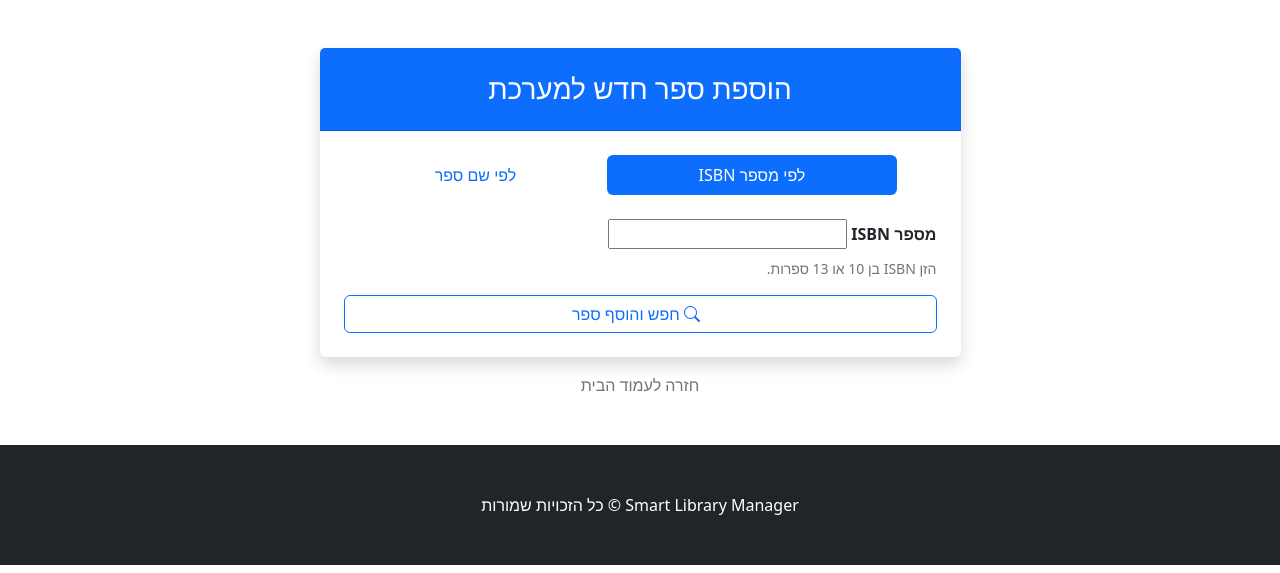
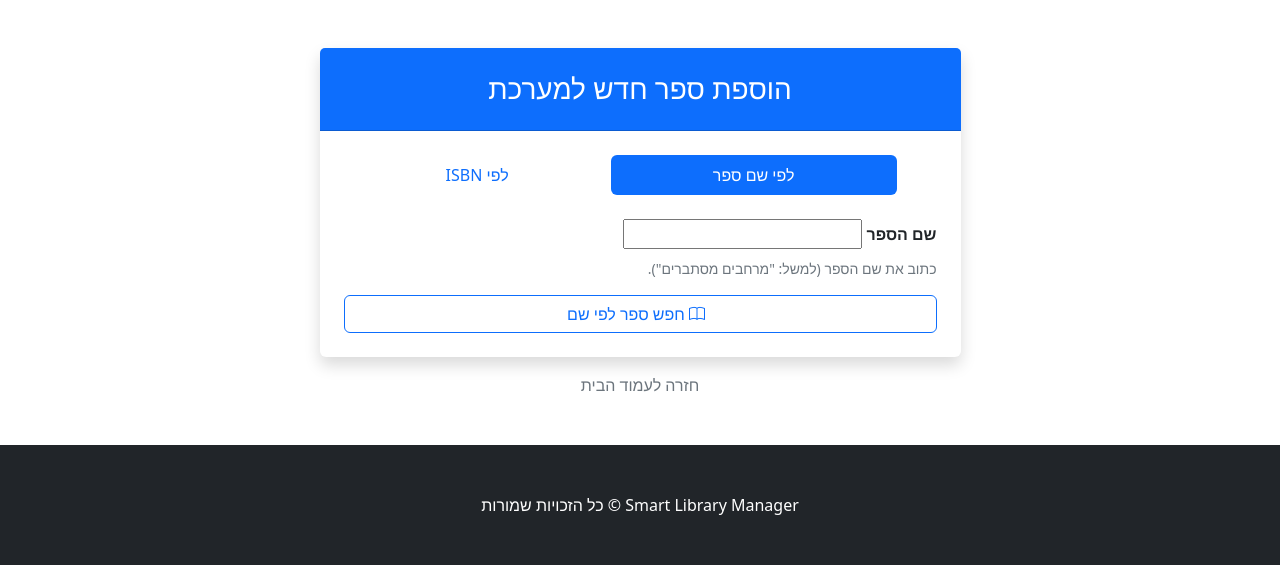
Before and after one commit to YoniPel/SmartLibraryManager, a Django app: page /add_book/ in a window 1280 px wide. Shown: the part 56-629 px from the top of the page. Run offline with Django 5.2, Linux system fonts and the light colour scheme; some libraries are stand-ins or nearby versions.

Commit message:
update the first add option to be based on title instead of ISBN

```diff
--- a/catalog/templates/catalog/add_book.html
+++ b/catalog/templates/catalog/add_book.html
@@ -12,16 +12,32 @@
 
                     <ul class="nav nav-pills nav-fill mb-4" id="bookFormTabs" role="tablist">
                         <li class="nav-item" role="presentation">
-                            <button class="nav-link active" id="isbn-tab" data-bs-toggle="tab" data-bs-target="#isbn-form-pane" type="button" role="tab">לפי מספר ISBN</button>
+                            <button class="nav-link active" id="isbn-tab" data-bs-toggle="tab" data-bs-target="#isbn-form-pane" type="button" role="tab">לפי שם ספר</button>
                         </li>
                         <li class="nav-item" role="presentation">
-                            <button class="nav-link" id="title-tab" data-bs-toggle="tab" data-bs-target="#title-form-pane" type="button" role="tab">לפי שם ספר</button>
+                            <button class="nav-link" id="title-tab" data-bs-toggle="tab" data-bs-target="#title-form-pane" type="button" role="tab">לפי ISBN</button>
                         </li>
                     </ul>
 
                     <div class="tab-content" id="bookFormTabContent">
 
-                        <div class="tab-pane fade show active" id="isbn-form-pane" role="tabpanel" aria-labelledby="isbn-tab">
+                        <div class="tab-pane fade show active" id="title-form-pane" role="tabpanel" aria-labelledby="title-tab">
+                            <form method="post">
+                                {% csrf_token %}
+                                <div class="mb-3">
+                                    <label class="form-label fw-bold">שם הספר</label>
+                                    {{ title_form.title }}
+                                    <div class="form-text">כתוב את שם הספר (למשל: "מרחבים מסתברים").</div>
+                                </div>
+                                <div class="d-grid">
+                                    <button type="submit" name="submit_title" class="btn btn-outline-primary">
+                                        <i class="bi bi-book me-2"></i>     חפש ספר לפי שם
+                                    </button>
+                                </div>
+                            </form>
+                        </div>
+
+                        <div class="tab-pane fade" id="isbn-form-pane" role="tabpanel" aria-labelledby="isbn-tab">
                             <form method="post">
                                 {% csrf_token %}
                                 <div class="mb-3">
@@ -37,21 +53,9 @@
                             </form>
                         </div>
 
-                        <div class="tab-pane fade" id="title-form-pane" role="tabpanel" aria-labelledby="title-tab">
-                            <form method="post">
-                                {% csrf_token %}
-                                <div class="mb-3">
-                                    <label class="form-label fw-bold">שם הספר</label>
-                                    {{ title_form.title }}
-                                    <div class="form-text">כתוב את שם הספר (למשל: "מרחבים מסתברים").</div>
-                                </div>
-                                <div class="d-grid">
-                                    <button type="submit" name="submit_title" class="btn btn-outline-primary">
-                                        <i class="bi bi-book me-2"></i>     חפש ספר לפי שם
-                                    </button>
-                                </div>
-                            </form>
-                        </div>
+
+
+
                     </div>
                 </div>
             </div>
```
